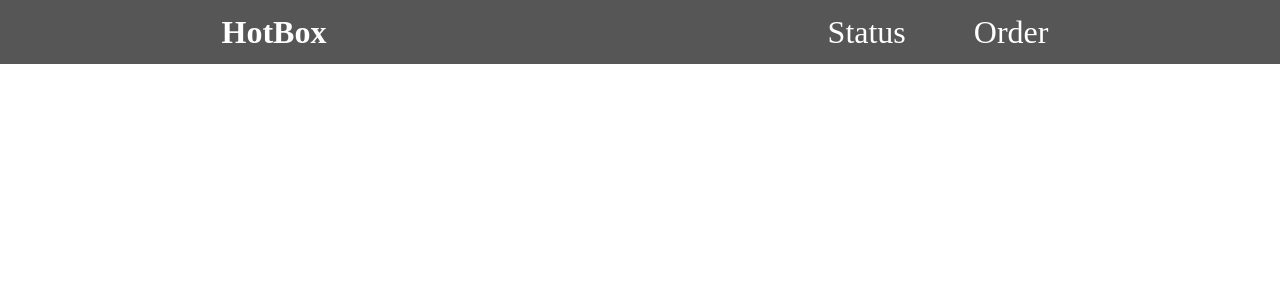
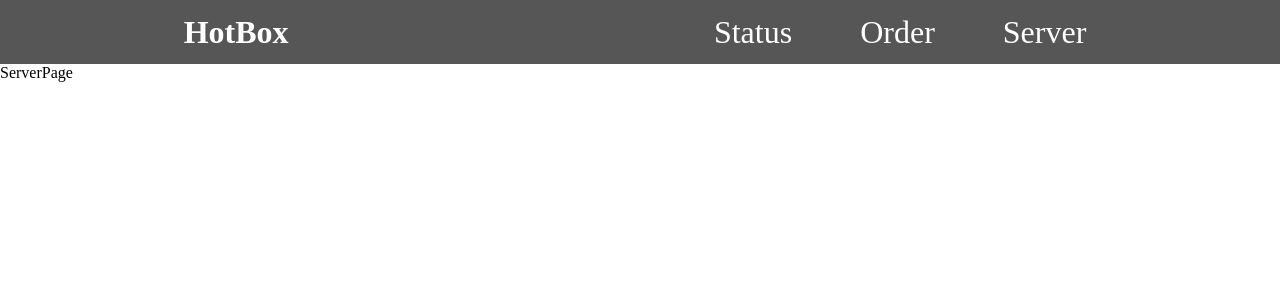
Before and after one commit to Helis98/HotBox, a React (Create React App) app in the folder frontend/: page /server in a window 1280 px wide. Shown: the top 300 px of the page. Built offline with nearby package versions, Linux system fonts and the light colour scheme.

Commit message:
Initial commit for Server page

```diff
--- a/frontend/src/App.js
+++ b/frontend/src/App.js
@@ -2,6 +2,7 @@ import { Route, Switch } from "react-router-dom";
 
 import StatusPage from "./pages/StatusPage";
 import OrderPage from "./pages/OrderPage";
+import ServerPage from "./pages/ServerPage";
 import NavBar from "./components/NavBar";
 
 function App() {
@@ -15,6 +16,9 @@ function App() {
         <Route path="/order">
           <OrderPage />
         </Route>
+        <Route path="/server">
+          <ServerPage />
+        </Route>
       </Switch>
     </div>
   );
--- a/frontend/src/components/NavBar.js
+++ b/frontend/src/components/NavBar.js
@@ -15,6 +15,9 @@ function NavBar() {
           <li>
             <Link to="/order">Order</Link>
           </li>
+          <li>
+            <Link to="/server">Server</Link>
+          </li>
         </ul>
       </nav>
     </header>
--- /dev/null
+++ b/frontend/src/pages/ServerPage.js
@@ -0,0 +1,7 @@
+import React from "react";
+
+function ServerPage() {
+    return <div>ServerPage</div>
+}
+
+export default ServerPage;
```
